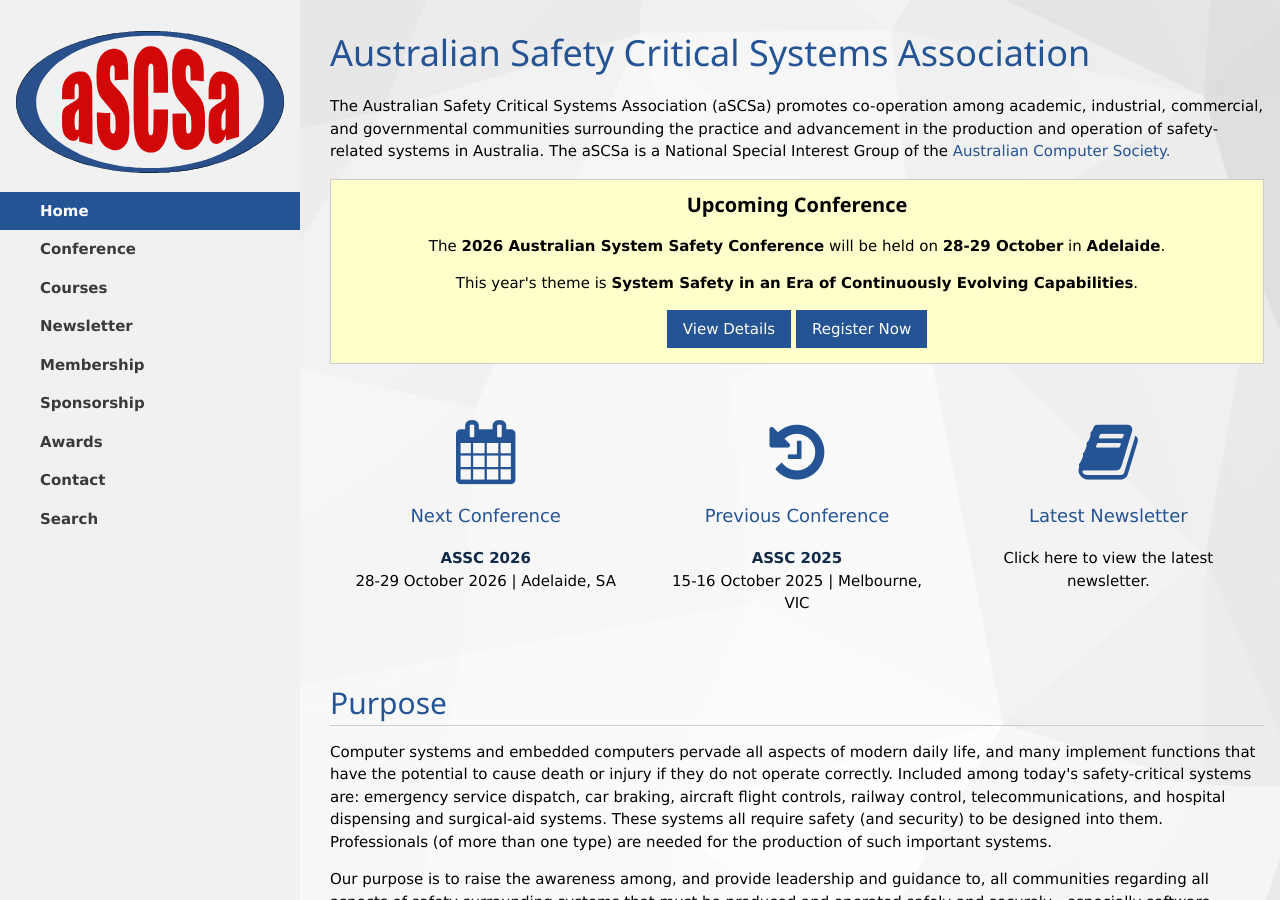
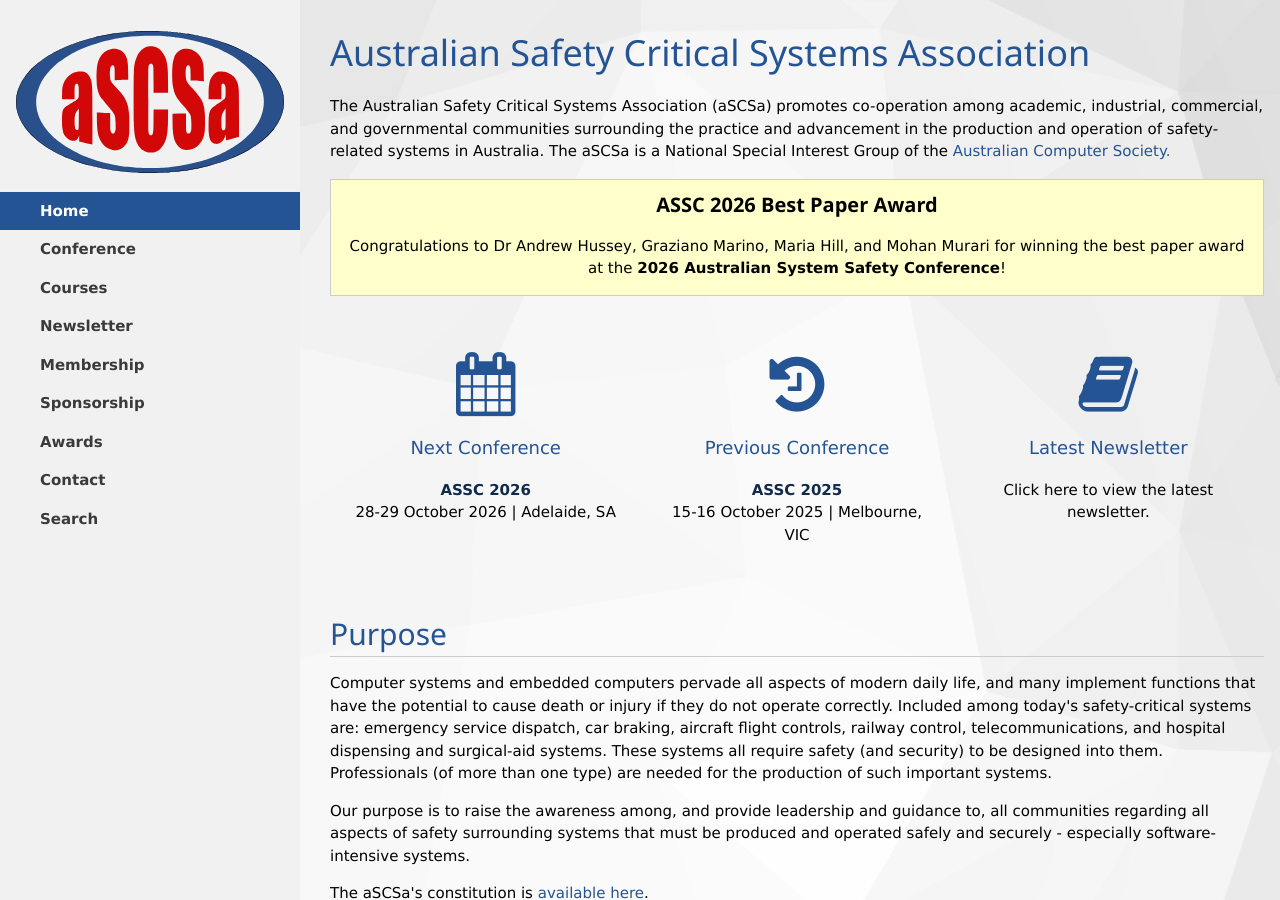
Before and after one commit to aus-safety-critical-systems-assoc/aus-safety-critical-systems-assoc.github.io, a Jekyll site: the page built from index.html, in a window 1280 px wide and 900 px high. Built offline with Jekyll 4.4.1, drawn with Linux system fonts in a browser that asks for light colours.

Commit message:
Added best paper award announcement.

```diff
--- a/_conferences/2026.markdown
+++ b/_conferences/2026.markdown
@@ -139,7 +139,7 @@
 | 10:00 | Gary Gaskell | [About Safety's crucial dependency on Security](./program/#about-safetys-crucial-dependency-on-security) |
 | 10:30 | *Break* | |
 | 11:00 | Matthew Squair | [<i class="fa fa-file"></i> Fratricide Risk in an Integrated Air and Missile Defence System of Systems](./program/#fratricide-risk-in-an-integrated-air-and-missile-defence-system-of-systems) |
-| 11:30 | Dr Andrew Hussey, Graziano Marino, Maria Hill, & Mohan Murari | [<i class="fa fa-file"></i> Continuous Development and Maintenance of an Operational Safety Critical System](./program/#continuous-development-and-maintenance-of-an-operational-safety-critical-system) |
+| 11:30 | Dr Andrew Hussey, Graziano Marino, Maria Hill, & Mohan Murari | <b><i class="fa fa-trophy"></i> Best Paper Award</b><br>[<i class="fa fa-file"></i> Continuous Development and Maintenance of an Operational Safety Critical System](./program/#continuous-development-and-maintenance-of-an-operational-safety-critical-system) |
 | 12:00 | *Lunch* | *Catered lunch at venue* |
 | 13:00 | (*Sponsor*) | TSA Riley |
 | 13:10 | Raj Chotai | [Human-in-the-Loop Safety Arguments: Defining the Role and Limits of AI-Assisted Safety Assurance](./program/#human-in-the-loop-safety-arguments-defining-the-role-and-limits-of-ai-assisted-safety-assurance) |
--- a/_programs/2026.markdown
+++ b/_programs/2026.markdown
@@ -192,6 +192,8 @@
 &nbsp;
 <a href="/assets/docs/conferences/2026/ASSC%202026%20-%20Thurs%20%234%20-%20Continuous%20Development%20and%20Maintenance%20of%20an%20Operational%20Safety%20Critical%20System.pdf" target="_blank" class="w3-large"><i class="fa fa-desktop"></i>&nbsp;Presentation</a>
 
+<span class="w3-large"><i class="fa fa-trophy"></i> Best Paper Award</span>
+
 The standard development lifecycle for railway projects typically assumes a linear progression from concept through definition, implementation, deployment, and maintenance, often spanning multiple years, with established standards and processes reflecting this approach. However, modern railway systems operate in an environment where functionality must evolve continuously while maintaining safe, uninterrupted operations.
 
 This paper examines a case study of a mission-critical, 24/7 automated freight system, which requires not only ongoing maintenance but also the frequent introduction of new and modified functionalities. The continuous evolution of such systems challenges traditional lifecycle assumptions and necessitates the adaptation of established safety and engineering processes.
--- a/index.html
+++ b/index.html
@@ -10,13 +10,8 @@
   <p>The Australian Safety Critical Systems Association (aSCSa) promotes co-operation among academic, industrial, commercial, and governmental communities surrounding the practice and advancement in the production and operation of safety-related systems in Australia. The aSCSa is a National Special Interest Group of the <a href="https://www.acs.org.au" class="w3-text-theme" target="_blank">Australian Computer Society.</a></p>
 </div>
 <div class="w3-panel w3-border w3-pale-yellow w3-center">
-  <h4><b>Upcoming Conference</b></h4>
-  <p>The <a href="{{ site.conferences[-1].url }}"><b>2026 Australian System Safety Conference</b></a> will be held on <b>28-29 October</b> in <b>Adelaide</b>.</p>
-  <p>This year's theme is <b>System Safety in an Era of Continuously Evolving Capabilities</b>.</p>
-  <p>
-    <a class="w3-button w3-theme" href="{{ site.conferences[-1].url }}">View Details</a>
-    <a class="w3-button w3-theme" href="https://www.acs.org.au/cpd-education/event-detail.html?eventId=701Om00000gU4sjIAC">Register Now</a>
-  </p>
+  <h4><b>ASSC 2026 Best Paper Award</b></h4>
+  <p>Congratulations to Dr Andrew Hussey, Graziano Marino, Maria Hill, and Mohan Murari for winning the best paper award at the <a href="{{ site.conferences[-1].url }}"><b>2026 Australian System Safety Conference</b></a>!</p>
 </div>
 <div class="w3-row w3-center w3-padding-32">
   {% assign next_conference = site.conferences[-1] %}
```
